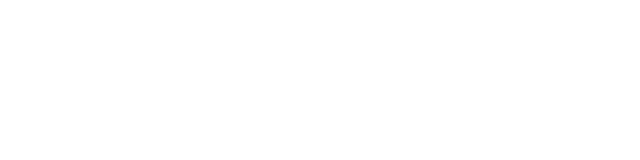
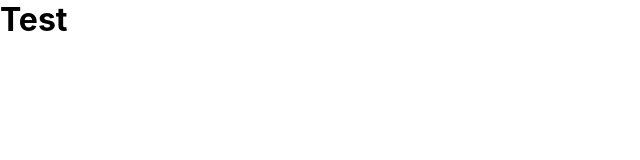
Before and after one commit to bhamann-collab/reactportfolio, a React (Create React App) app: page / in a window 1280 px wide. Shown: the top 160 px of the page, without its empty margins (0-640 px from the left). Built offline with nearby package versions, Linux system fonts and the light colour scheme.

Commit message:
SASS files are now working on project

```diff
--- a/package.json
+++ b/package.json
@@ -6,6 +6,7 @@
     "@testing-library/jest-dom": "^4.2.4",
     "@testing-library/react": "^9.3.2",
     "@testing-library/user-event": "^7.1.2",
+    "node-sass": "^4.14.1",
     "react": "^16.13.1",
     "react-dom": "^16.13.1",
     "react-scripts": "3.4.1"
--- a/src/App.js
+++ b/src/App.js
@@ -1,10 +1,11 @@
 import React from 'react';
-import './App.css';
+import './css/_global.scss';
+import TitlePage from './components/titlePage/TitlePage'
 
 function App() {
   return (
     <div className="App">
-
+      <TitlePage />
     </div>
   );
 }
--- /dev/null
+++ b/src/components/titlePage/TitlePage.js
@@ -0,0 +1,11 @@
+import React from 'react'
+
+const TitlePage = () => {
+    return (
+        <div>
+            <h1>Test</h1>
+        </div>
+    )
+}
+
+export default TitlePage
```
Also changed, not shown: src/components/Test.js (added), 1 other file (tests, documents, lock files or other folders).
